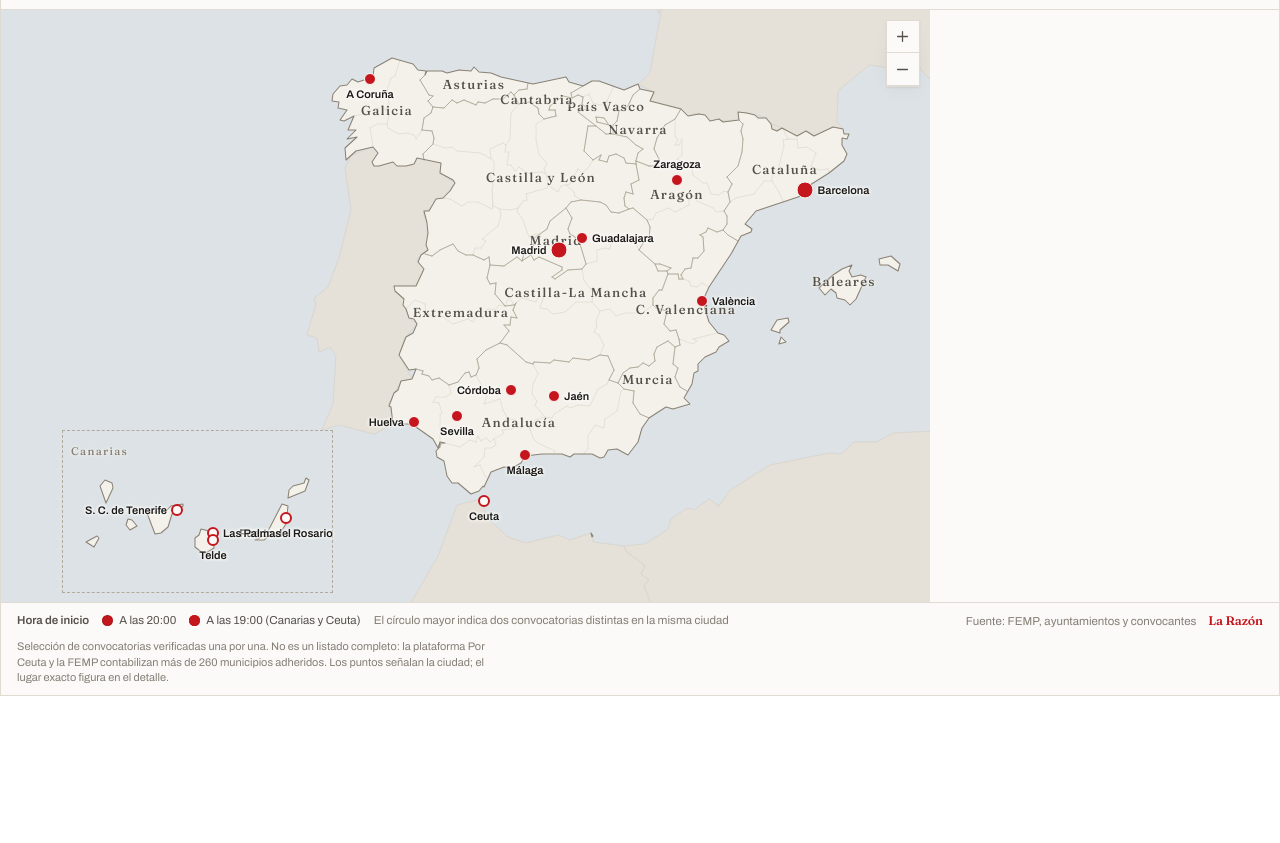
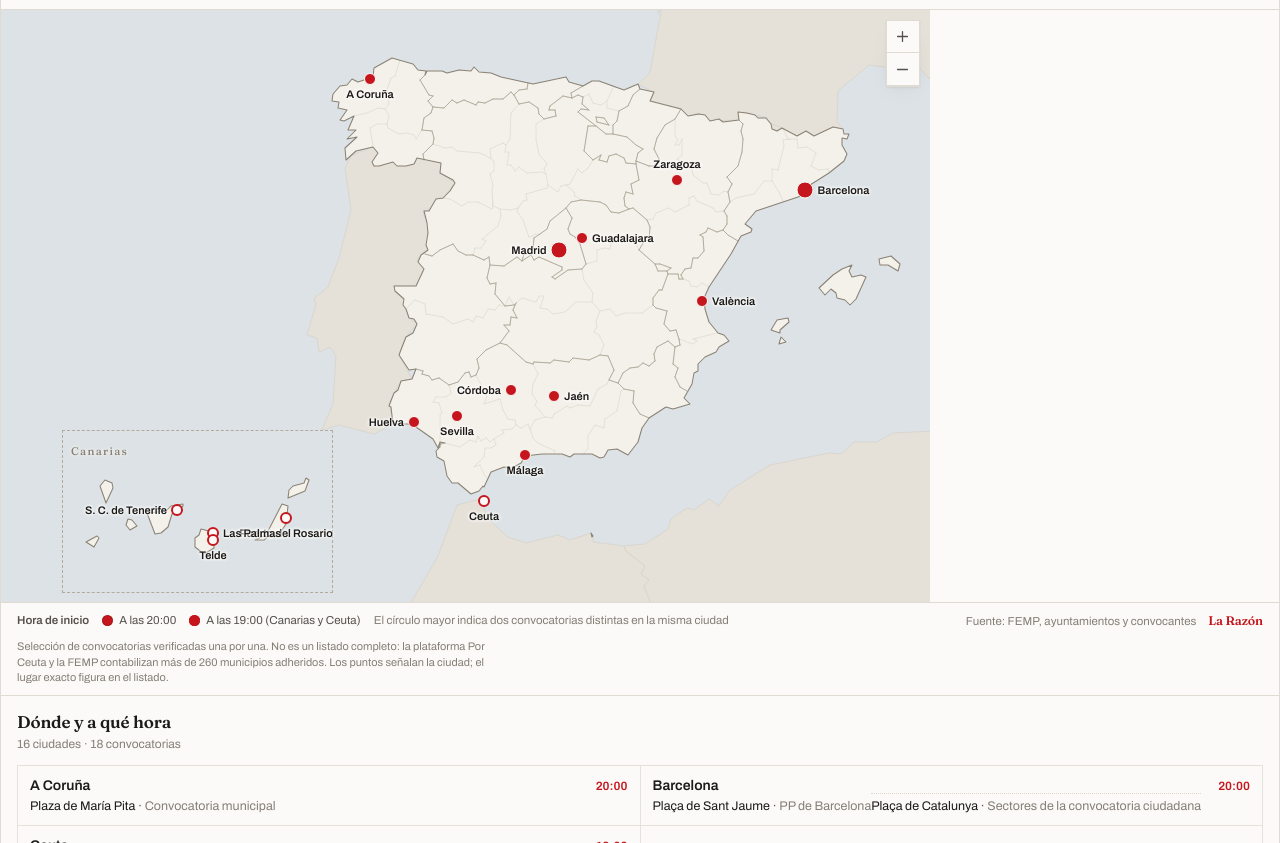
Before and after one commit to Maxlarazones/MapaCore, a plain HTML site: page index.html in a window 1280 px wide. Shown: the part 107-950 px from the top of the page. Before the commit the page ends 803 px from the top, so only its background shows below. Drawn offline with nearby package versions, Linux system fonts and the light colour scheme.

Commit message:
Add files via upload

```diff
--- a/index.html
+++ b/index.html
@@ -4,7 +4,7 @@
 <meta charset="utf-8">
 <meta name="viewport" content="width=device-width, initial-scale=1, viewport-fit=cover">
 <title>Concentraciones por Ceuta del 2 de septiembre — La Razón</title>
-<meta name="description" content="Mapa de las concentraciones convocadas el 2 de septiembre, Día de Ceuta: ciudad, hora, lugar y quién convoca.">
+<meta name="description" content="Mapa y listado de las concentraciones convocadas el 2 de septiembre, Día de Ceuta: ciudad, hora, lugar y quién convoca.">
 
 <link rel="preconnect" href="https://fonts.googleapis.com">
 <link rel="preconnect" href="https://fonts.gstatic.com" crossorigin>
@@ -17,14 +17,19 @@
 <style>
   html, body { margin: 0; background: transparent; font-family: Archivo, system-ui, sans-serif; }
 
-  /* --- Marcador: círculo + rótulo. Todo local a este mapa. --- */
+  /* En este mapa los únicos rótulos son las ciudades convocantes:
+     los nombres de comunidad y provincia sobran y se pisaban. */
+  .lrmap__toponimo--region,
+  .lrmap__toponimo--provincia,
+  .lrmap__toponimo--ciudad { display: none; }
+
+  /* --- Marcador: círculo + nombre --- */
   .cc { position: relative; width: 26px; height: 26px; --r: 6px; }
   .cc--doble { --r: 8.5px; }
   .cc__punto {
     position: absolute; left: 50%; top: 50%; transform: translate(-50%, -50%);
-    width: calc(var(--r) * 2); height: calc(var(--r) * 2);
+    width: calc(var(--r) * 2); height: calc(var(--r) * 2); box-sizing: border-box;
     border-radius: 50%; background: #c5161d; border: 1.5px solid #fbfaf8;
-    box-sizing: border-box;
   }
   .cc--hueco .cc__punto { background: #fbfaf8; border: 2.5px solid #c5161d; }
   .cc__nombre {
@@ -37,12 +42,41 @@
   .cc--izq    .cc__nombre { right: calc(50% + var(--r) + 4px); top: 50%; transform: translateY(-50%); }
   .cc--der    .cc__nombre { left: calc(50% + var(--r) + 4px); top: 50%; transform: translateY(-50%); }
 
-  /* Signo hueco en la leyenda, sin tocar el CSS del núcleo */
   .lrmap__clave-lista li[data-id="19:00"] .lrmap__signo {
     background: #fbfaf8; box-shadow: inset 0 0 0 2px #c5161d;
   }
 
-  /* --- Lista de convocatorias dentro de la ficha --- */
+  /* --- Listado bajo el mapa --- */
+  .lista { border-top: 1px solid #e0dbd2; padding: 14px 16px 18px; }
+  .lista__titulo {
+    margin: 0 0 2px; font-family: Fraunces, Georgia, serif;
+    font-size: 17px; font-weight: 600; letter-spacing: -.01em; color: #1b1a18;
+  }
+  .lista__cuenta { margin: 0 0 12px; font-size: 12px; color: #857f76; }
+  .lista__filas { display: grid; gap: 1px; background: #e6e2da; border: 1px solid #e6e2da; }
+  .fila {
+    all: unset; box-sizing: border-box; display: block; cursor: pointer;
+    background: #fbfaf8; padding: 10px 12px; width: 100%;
+  }
+  .fila:hover { background: #f4f1eb; }
+  .fila:focus-visible { outline: 2px solid #c5161d; outline-offset: -2px; }
+  .fila__cabeza { display: flex; align-items: baseline; gap: 9px; }
+  .fila__ciudad { font-size: 14px; font-weight: 600; color: #1b1a18; }
+  .fila__hora {
+    font-size: 12px; font-weight: 600; color: #c5161d;
+    font-variant-numeric: tabular-nums; margin-left: auto; flex: none;
+  }
+  .fila__acto { margin-top: 5px; font-size: 12.5px; color: #55524c; line-height: 1.4; }
+  .fila__acto + .fila__acto { padding-top: 5px; border-top: 1px dotted #ddd8ce; }
+  .fila__lugar { color: #1b1a18; }
+  .fila__quien { color: #857f76; }
+  .fila__aviso { display: block; margin-top: 3px; font-size: 11.5px; color: #857f76; }
+
+  @media (min-width: 620px) {
+    .lista__filas { grid-template-columns: 1fr 1fr; }
+  }
+
+  /* --- Ficha --- */
   .acto { padding: 9px 0; border-top: 1px solid #e6e2da; }
   .acto:first-child { border-top: 0; padding-top: 2px; }
   .acto__hora { font-variant-numeric: tabular-nums; font-weight: 600; font-size: 13px; margin-right: 7px; }
@@ -53,10 +87,6 @@
     display: inline-block; margin-top: 5px; padding: 1px 6px;
     font-size: 10.5px; border: 1px solid #d8d2c7; color: #55524c;
   }
-
-  [data-tema="noche"] .cc__nombre { color: #f3f1ed; text-shadow: 0 0 3px #1a1c1d, 0 0 4px #1a1c1d; }
-  [data-tema="noche"] .acto { border-color: #303436; }
-  [data-tema="noche"] .acto__quien { color: #b6b2ab; }
 </style>
 </head>
 <body>
@@ -67,14 +97,13 @@
         integrity="sha256-20nQCchB9co0qIjJZRGuk2/Z9VM+kNiyxNV1lvTlZBo=" crossorigin=""></script>
 <script src="lrmap.js"></script>
 <script>
-/* ---------------------------------------------------------------------------
-   Datos. Para actualizar el mapa se toca SOLO esta lista.
-   corto  = texto junto al punto;  pos = dónde se coloca (abajo|arriba|izq|der)
-   --------------------------------------------------------------------------- */
+/* ===========================================================================
+   DATOS. Para actualizar el mapa se toca SOLO esta lista.
+   corto = texto junto al punto;  pos = dónde se coloca (abajo|arriba|izq|der)
+   =========================================================================== */
 var CIUDADES = [
-  { id:'madrid', nombre:'Madrid', corto:'Madrid', pos:'izq', lat:40.4180, lon:-3.7010, hora:'20:00', actos:[
-      { hora:'20:00', lugar:'Congreso de los Diputados', quien:'Convocatoria ciudadana «Por Ceuta»', tipo:'ciudadana' },
-      { hora:'20:00', lugar:'Plaza de Cibeles', quien:'Ayuntamiento de Madrid / FEMP', tipo:'institucional' } ] },
+  { id:'coruna', nombre:'A Coruña', corto:'A Coruña', pos:'abajo', lat:43.3623, lon:-8.4115, hora:'20:00', actos:[
+      { hora:'20:00', lugar:'Plaza de María Pita', quien:'Convocatoria municipal', tipo:'institucional' } ] },
 
   { id:'barcelona', nombre:'Barcelona', corto:'Barcelona', pos:'der', lat:41.3850, lon:2.1734, hora:'20:00', actos:[
       { hora:'20:00', lugar:'Plaça de Sant Jaume', quien:'PP de Barcelona', tipo:'partido' },
@@ -84,14 +113,11 @@ var CIUDADES = [
       { hora:'19:00', lugar:'De las Murallas Reales a la Plaza de los Reyes', quien:'FPAV y Foro Ceuta Siglo XXI', tipo:'ciudadana',
         nota:'Marcha con lectura de manifiesto al final del recorrido' } ] },
 
-  { id:'sevilla', nombre:'Sevilla', corto:'Sevilla', pos:'abajo', lat:37.3891, lon:-5.9845, hora:'20:00', actos:[
-      { hora:'20:00', lugar:'Plaza Nueva', quien:'Ayuntamiento / FEMP', tipo:'institucional' } ] },
-
-  { id:'malaga', nombre:'Málaga', corto:'Málaga', pos:'abajo', lat:36.7213, lon:-4.4214, hora:'20:00', actos:[
-      { hora:'20:00', lugar:'Puerta del Ayuntamiento, avenida de Cervantes 4', quien:'Ayuntamiento', tipo:'institucional' } ] },
-
   { id:'cordoba', nombre:'Córdoba', corto:'Córdoba', pos:'izq', lat:37.8882, lon:-4.7794, hora:'20:00', actos:[
       { hora:'20:00', lugar:'Ayuntamiento, calle Capitulares', quien:'Ayuntamiento / FEMP', tipo:'institucional' } ] },
+
+  { id:'guadalajara', nombre:'Guadalajara', corto:'Guadalajara', pos:'der', lat:40.6288, lon:-3.1613, hora:'20:00', actos:[
+      { hora:'20:00', lugar:'Plaza Mayor', quien:'Ayuntamiento', tipo:'institucional' } ] },
 
   { id:'huelva', nombre:'Huelva', corto:'Huelva', pos:'izq', lat:37.2614, lon:-6.9447, hora:'20:00', actos:[
       { hora:'20:00', lugar:'Puerta del Ayuntamiento', quien:'Ayuntamiento / FEMP', tipo:'institucional' } ] },
@@ -100,29 +126,33 @@ var CIUDADES = [
       { hora:'20:00', lugar:'Plaza de las Batallas', quien:'Convocatoria ciudadana', tipo:'ciudadana',
         nota:'Acto independiente del convocado por el Ayuntamiento' } ] },
 
-  { id:'valencia', nombre:'València', corto:'València', pos:'der', lat:39.4699, lon:-0.3763, hora:'20:00', actos:[
-      { hora:'20:00', lugar:'Plaza del Ayuntamiento', quien:'Ayuntamiento / FEMP', tipo:'institucional' } ] },
-
-  { id:'zaragoza', nombre:'Zaragoza', corto:'Zaragoza', pos:'arriba', lat:41.6488, lon:-0.8891, hora:'20:00', actos:[
-      { hora:'20:00', lugar:'Plaza del Pilar', quien:'Ayuntamiento', tipo:'institucional' } ] },
-
-  { id:'guadalajara', nombre:'Guadalajara', corto:'Guadalajara', pos:'der', lat:40.6288, lon:-3.1613, hora:'20:00', actos:[
-      { hora:'20:00', lugar:'Plaza Mayor', quien:'Ayuntamiento', tipo:'institucional' } ] },
-
-  { id:'coruna', nombre:'A Coruña', corto:'A Coruña', pos:'abajo', lat:43.3623, lon:-8.4115, hora:'20:00', actos:[
-      { hora:'20:00', lugar:'Plaza de María Pita', quien:'Convocatoria municipal', tipo:'institucional' } ] },
-
   { id:'laspalmas', nombre:'Las Palmas de Gran Canaria', corto:'Las Palmas', pos:'der', lat:28.1235, lon:-15.4363, hora:'19:00', actos:[
       { hora:'19:00', lugar:'Plaza de Santa Ana', quien:'Convocatoria local', tipo:'institucional' } ] },
 
-  { id:'telde', nombre:'Telde', corto:'Telde', pos:'abajo', lat:27.9985, lon:-15.4167, hora:'19:00', actos:[
-      { hora:'19:00', lugar:'Plaza de San Juan', quien:'Convocatoria local', tipo:'institucional' } ] },
+  { id:'madrid', nombre:'Madrid', corto:'Madrid', pos:'izq', lat:40.4180, lon:-3.7010, hora:'20:00', actos:[
+      { hora:'20:00', lugar:'Congreso de los Diputados', quien:'Convocatoria ciudadana «Por Ceuta»', tipo:'ciudadana' },
+      { hora:'20:00', lugar:'Plaza de Cibeles', quien:'Ayuntamiento de Madrid / FEMP', tipo:'institucional' } ] },
+
+  { id:'malaga', nombre:'Málaga', corto:'Málaga', pos:'abajo', lat:36.7213, lon:-4.4214, hora:'20:00', actos:[
+      { hora:'20:00', lugar:'Puerta del Ayuntamiento, avenida de Cervantes 4', quien:'Ayuntamiento', tipo:'institucional' } ] },
 
   { id:'puertorosario', nombre:'Puerto del Rosario', corto:'Puerto del Rosario', pos:'abajo', lat:28.5004, lon:-13.8627, hora:'19:00', actos:[
       { hora:'19:00', lugar:'Junto al Ayuntamiento', quien:'Convocatoria local', tipo:'institucional' } ] },
 
   { id:'tenerife', nombre:'Santa Cruz de Tenerife', corto:'S. C. de Tenerife', pos:'izq', lat:28.4636, lon:-16.2518, hora:'19:00', actos:[
-      { hora:'19:00', lugar:'Frente al Ayuntamiento', quien:'Convocatoria institucional', tipo:'institucional' } ] }
+      { hora:'19:00', lugar:'Frente al Ayuntamiento', quien:'Convocatoria institucional', tipo:'institucional' } ] },
+
+  { id:'sevilla', nombre:'Sevilla', corto:'Sevilla', pos:'abajo', lat:37.3891, lon:-5.9845, hora:'20:00', actos:[
+      { hora:'20:00', lugar:'Plaza Nueva', quien:'Ayuntamiento / FEMP', tipo:'institucional' } ] },
+
+  { id:'telde', nombre:'Telde', corto:'Telde', pos:'abajo', lat:27.9985, lon:-15.4167, hora:'19:00', actos:[
+      { hora:'19:00', lugar:'Plaza de San Juan', quien:'Convocatoria local', tipo:'institucional' } ] },
+
+  { id:'valencia', nombre:'València', corto:'València', pos:'der', lat:39.4699, lon:-0.3763, hora:'20:00', actos:[
+      { hora:'20:00', lugar:'Plaza del Ayuntamiento', quien:'Ayuntamiento / FEMP', tipo:'institucional' } ] },
+
+  { id:'zaragoza', nombre:'Zaragoza', corto:'Zaragoza', pos:'arriba', lat:41.6488, lon:-0.8891, hora:'20:00', actos:[
+      { hora:'20:00', lugar:'Plaza del Pilar', quien:'Ayuntamiento', tipo:'institucional' } ] }
 ];
 
 var ETIQUETA_TIPO = {
@@ -131,7 +161,13 @@ var ETIQUETA_TIPO = {
   partido: 'Convocatoria de partido'
 };
 
-/* --------------------------------------------------------------------------- */
+/* =========================================================================== */
+
+function esc(s) {
+  return String(s == null ? '' : s).replace(/[&<>"]/g, function (c) {
+    return { '&':'&amp;', '<':'&lt;', '>':'&gt;', '"':'&quot;' }[c];
+  });
+}
 
 var geojson = {
   type: 'FeatureCollection',
@@ -147,13 +183,15 @@ var geojson = {
   })
 };
 
+var totalActos = CIUDADES.reduce(function (n, c) { return n + c.actos.length; }, 0);
+
 var mapa = LRMap.crear({
   el: '#mapa',
   titulo: 'Dónde se concentra España por Ceuta',
   entradilla: 'Convocatorias del miércoles 2 de septiembre, Día de Ceuta. Coinciden actos institucionales impulsados por la FEMP, convocatorias ciudadanas y llamamientos de partidos, con lugares distintos dentro de una misma ciudad.',
   fuente: { texto: 'FEMP, ayuntamientos y convocantes' },
   actualizado: '2026-09-01T09:00:00+02:00',
-  nota: 'Selección de convocatorias verificadas una por una. No es un listado completo: la plataforma Por Ceuta y la FEMP contabilizan más de 260 municipios adheridos. Los puntos señalan la ciudad; el lugar exacto figura en el detalle.',
+  nota: 'Selección de convocatorias verificadas una por una. No es un listado completo: la plataforma Por Ceuta y la FEMP contabilizan más de 260 municipios adheridos. Los puntos señalan la ciudad; el lugar exacto figura en el listado.',
 
   leyenda: {
     titulo: 'Hora de inicio',
@@ -164,8 +202,8 @@ var mapa = LRMap.crear({
     nota: 'El círculo mayor indica dos convocatorias distintas en la misma ciudad'
   },
 
-  // Marcador propio: círculo + nombre. Un solo color; distinguimos por relleno
-  // y tamaño, para que el mapa no se lea como un reparto de siglas políticas.
+  // Un solo color: distinguimos por relleno y tamaño, para que el mapa no se
+  // lea como un reparto de siglas políticas.
   punto: function (f, ll) {
     var p = f.properties;
     var clases = ['cc', 'cc--' + p.pos];
@@ -173,15 +211,11 @@ var mapa = LRMap.crear({
     if (p.hora === '19:00') clases.push('cc--hueco');
     return L.marker(ll, {
       icon: L.divIcon({
-        className: '',
-        iconSize: [26, 26],
-        iconAnchor: [13, 13],
-        html: '<div class="' + clases.join(' ') + '">' +
-              '<b class="cc__punto"></b>' +
-              '<span class="cc__nombre">' + p.corto + '</span></div>'
+        className: '', iconSize: [26, 26], iconAnchor: [13, 13],
+        html: '<div class="' + clases.join(' ') + '"><b class="cc__punto"></b>' +
+              '<span class="cc__nombre">' + esc(p.corto) + '</span></div>'
       }),
-      keyboard: true,
-      title: p.titulo
+      keyboard: true, title: p.titulo
     });
   },
 
@@ -194,10 +228,10 @@ var mapa = LRMap.crear({
     var p = f.properties;
     var lista = p.actos.map(function (a) {
       var h = '<div class="acto">';
-      h += '<span class="acto__hora">' + a.hora + '</span>';
-      h += '<span class="acto__lugar">' + a.lugar + '</span>';
-      h += '<span class="acto__quien">' + a.quien + '</span>';
-      if (a.nota) h += '<span class="acto__nota">' + a.nota + '</span>';
+      h += '<span class="acto__hora">' + esc(a.hora) + '</span>';
+      h += '<span class="acto__lugar">' + esc(a.lugar) + '</span>';
+      h += '<span class="acto__quien">' + esc(a.quien) + '</span>';
+      if (a.nota) h += '<span class="acto__nota">' + esc(a.nota) + '</span>';
       h += '<span class="acto__tipo">' + ETIQUETA_TIPO[a.tipo] + '</span>';
       return h + '</div>';
     }).join('');
@@ -209,7 +243,62 @@ var mapa = LRMap.crear({
   }
 });
 
-mapa.on('listo', function () { mapa.setDatos(geojson); });
+mapa.on('listo', function () {
+  mapa.setDatos(geojson);
+  montarListado();
+});
+
+/* ---------------------------------------------------------------------------
+   Listado bajo el mapa. Va dentro del contenedor para que el autoajuste de
+   altura del iframe lo tenga en cuenta.
+   --------------------------------------------------------------------------- */
+function montarListado() {
+  if (document.querySelector('.lista')) return;
+
+  var filas = CIUDADES.map(function (c) {
+    var actos = c.actos.map(function (a) {
+      var h = '<span class="fila__acto"><span class="fila__lugar">' + esc(a.lugar) + '</span> · ' +
+              '<span class="fila__quien">' + esc(a.quien) + '</span>';
+      if (a.nota) h += '<span class="fila__aviso">' + esc(a.nota) + '</span>';
+      return h + '</span>';
+    }).join('');
+    return '<button class="fila" type="button" data-id="' + c.id + '">' +
+             '<span class="fila__cabeza">' +
+               '<span class="fila__ciudad">' + esc(c.nombre) + '</span>' +
+               '<span class="fila__hora">' + esc(c.hora) + '</span>' +
+             '</span>' + actos +
+           '</button>';
+  }).join('');
+
+  var seccion = document.createElement('section');
+  seccion.className = 'lista';
+  seccion.innerHTML =
+    '<h3 class="lista__titulo">Dónde y a qué hora</h3>' +
+    '<p class="lista__cuenta">' + CIUDADES.length + ' ciudades · ' + totalActos + ' convocatorias</p>' +
+    '<div class="lista__filas">' + filas + '</div>';
+  document.getElementById('mapa').appendChild(seccion);
+
+  var porId = {};
+  geojson.features.forEach(function (f) { porId[f.properties.id] = f; });
+
+  Array.prototype.forEach.call(seccion.querySelectorAll('.fila'), function (b) {
+    b.addEventListener('click', function () {
+      var c = null;
+      for (var i = 0; i < CIUDADES.length; i++) {
+        if (CIUDADES[i].id === b.getAttribute('data-id')) { c = CIUDADES[i]; break; }
+      }
+      if (!c) return;
+      // Canarias vive en el recuadro: hay que trasladar la coordenada igual
+      // que hace el mapa con los datos.
+      var punto = LRMap.moverCanarias({
+        type: 'Feature', properties: {},
+        geometry: { type: 'Point', coordinates: [c.lon, c.lat] }
+      }).geometry.coordinates;
+      mapa.mapa.flyTo([punto[1], punto[0]], 8, { duration: 0.7 });
+      mapa.elegir(porId[c.id]);
+    });
+  });
+}
 
 document.addEventListener('lrmap:seleccion', function (e) {
   if (!window.dataLayer) return;
```
